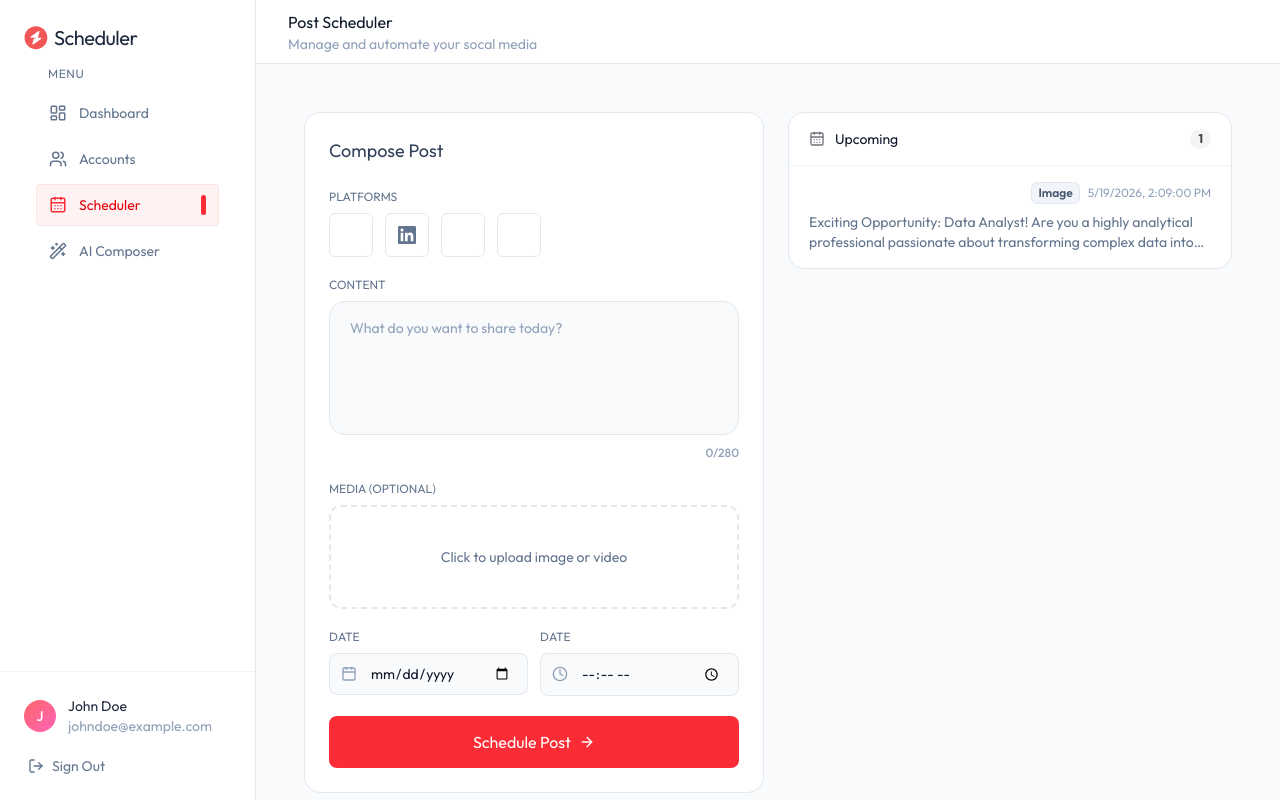
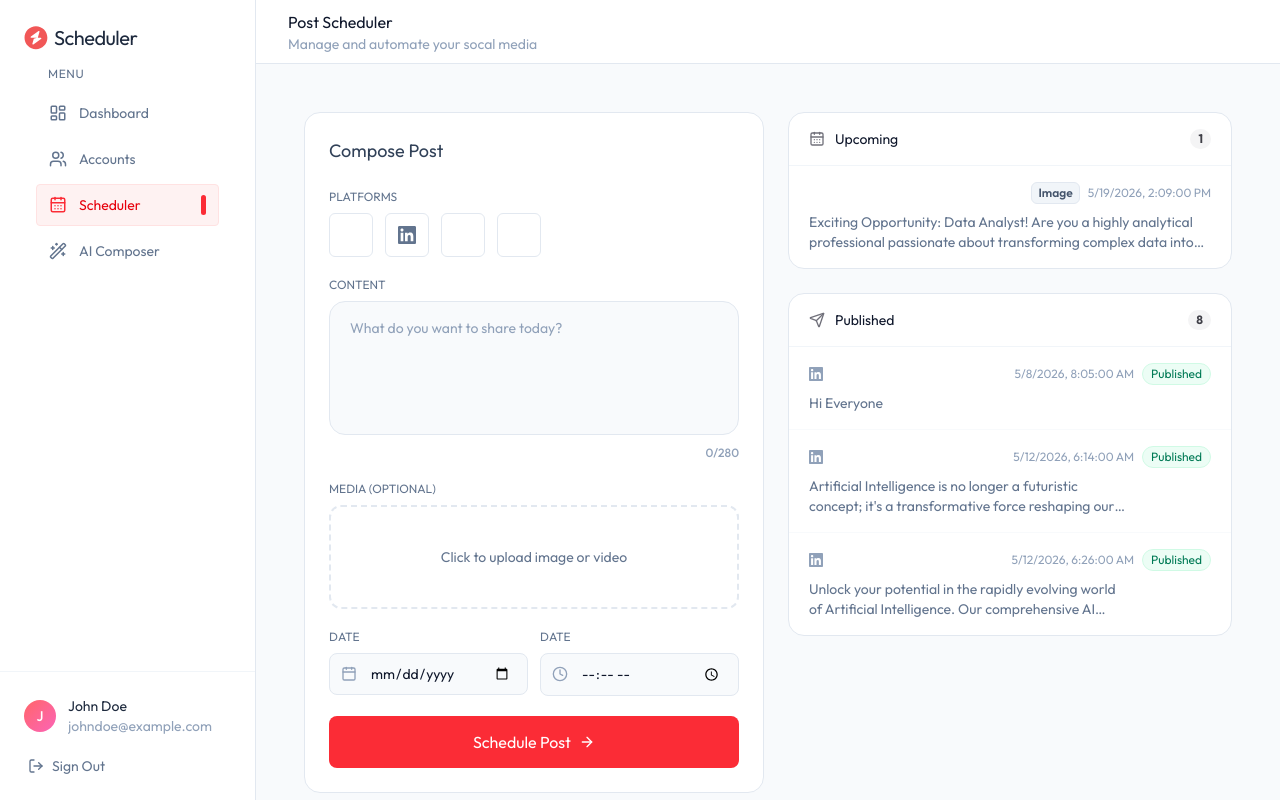
Before and after one commit to toffly/Scheduler, a React (Vite) app: page /schedule in a window 1280 px wide. Built offline with nearby package versions, Linux system fonts and the light colour scheme; some icons are missing.

Commit message:
Add published posts section to Scheduler with dynamic post display

```diff
--- a/src/pages/Scheduler.tsx
+++ b/src/pages/Scheduler.tsx
@@ -5,6 +5,7 @@
   CalendarDaysIcon,
   CalendarIcon,
   ClockIcon,
+  SendIcon,
   XIcon,
 } from "lucide-react";
 
@@ -246,6 +247,56 @@
         </div>
 
         {/* Published */}
+        <div className="bg-white rounded-2xl border border-slate-200 overflow-hidden">
+          <div className="flex items-center gap-2.5 px-5 py-4 border-b border-slate-100">
+            <SendIcon className="size-4 text-zinc-500" />
+            <h3 className="text-slate-900 text-sm">Published</h3>
+            <span className="ml-auto text-xs font-bold bg-zinc-100 text-zinc-700 px-2 py-0.5 rounded-full">
+              {published.length}
+            </span>
+          </div>
+          <div className="max-h-72 overflow-y-auto divide-y divide-slate-50">
+            {published.length === 0 ? (
+              <div className="py-10 text-center text-slate-400 text-sm">
+                No published posts yet
+              </div>
+            ) : (
+              published.map((post) => (
+                <div
+                  key={post._id}
+                  className="px-5 py-4 hover:bg-slate-50/60 transition-colors"
+                >
+                  <div className="flex items-center justify-between mb-2">
+                    <div className="flex gap-1.5 items-center">
+                      {post.platforms.map((pl: string) => {
+                        const meta = PLATFORMS.find((p) => p.id === pl);
+                        return meta ? (
+                          <meta.icon className="size-3.5 text-slate-400" />
+                        ) : null;
+                      })}
+                    </div>
+                    <div className="flex items-center gap-2">
+                      {post.mediaType && (
+                        <span className="text-xs bg-slate-100 text-slate-600 border border-slate-200 px-1.5 py-0.5 rounded-md font-semibold capitalize">
+                          {post.mediaType}
+                        </span>
+                      )}
+                      <span className="text-xs text-slate-400">
+                        {new Date(post.scheduledFor).toLocaleString()}
+                      </span>
+                      <span className="text-xs bg-emerald-50 text-emerald-700 border border-emerald-100 px-2 py-0.5 rounded-full">
+                        Published
+                      </span>
+                    </div>
+                  </div>
+                  <p className="text-sm text-slate-500 line-clamp-2 max-w-4/5">
+                    {post.content}
+                  </p>
+                </div>
+              ))
+            )}
+          </div>
+        </div>
       </div>
     </div>
   );
```
